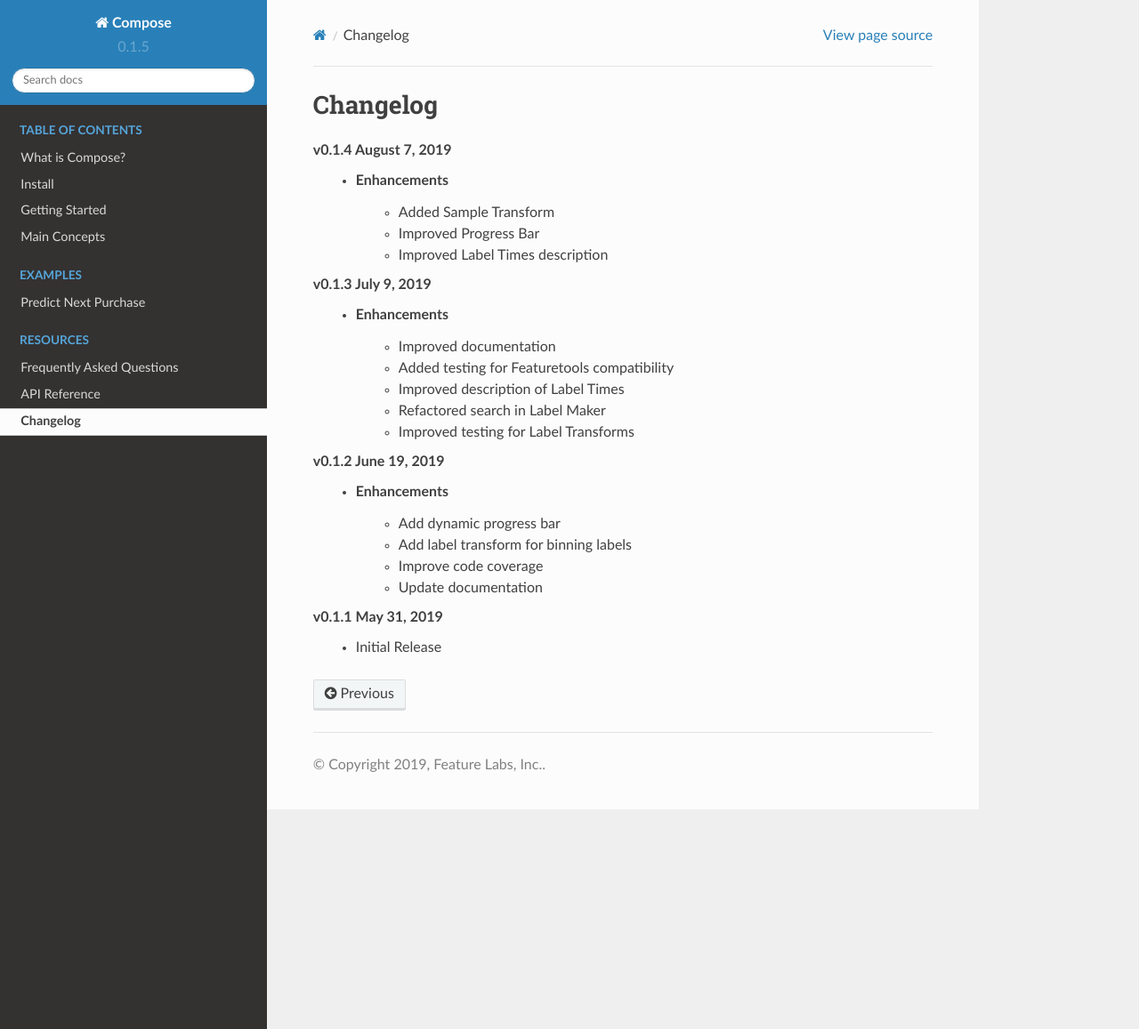
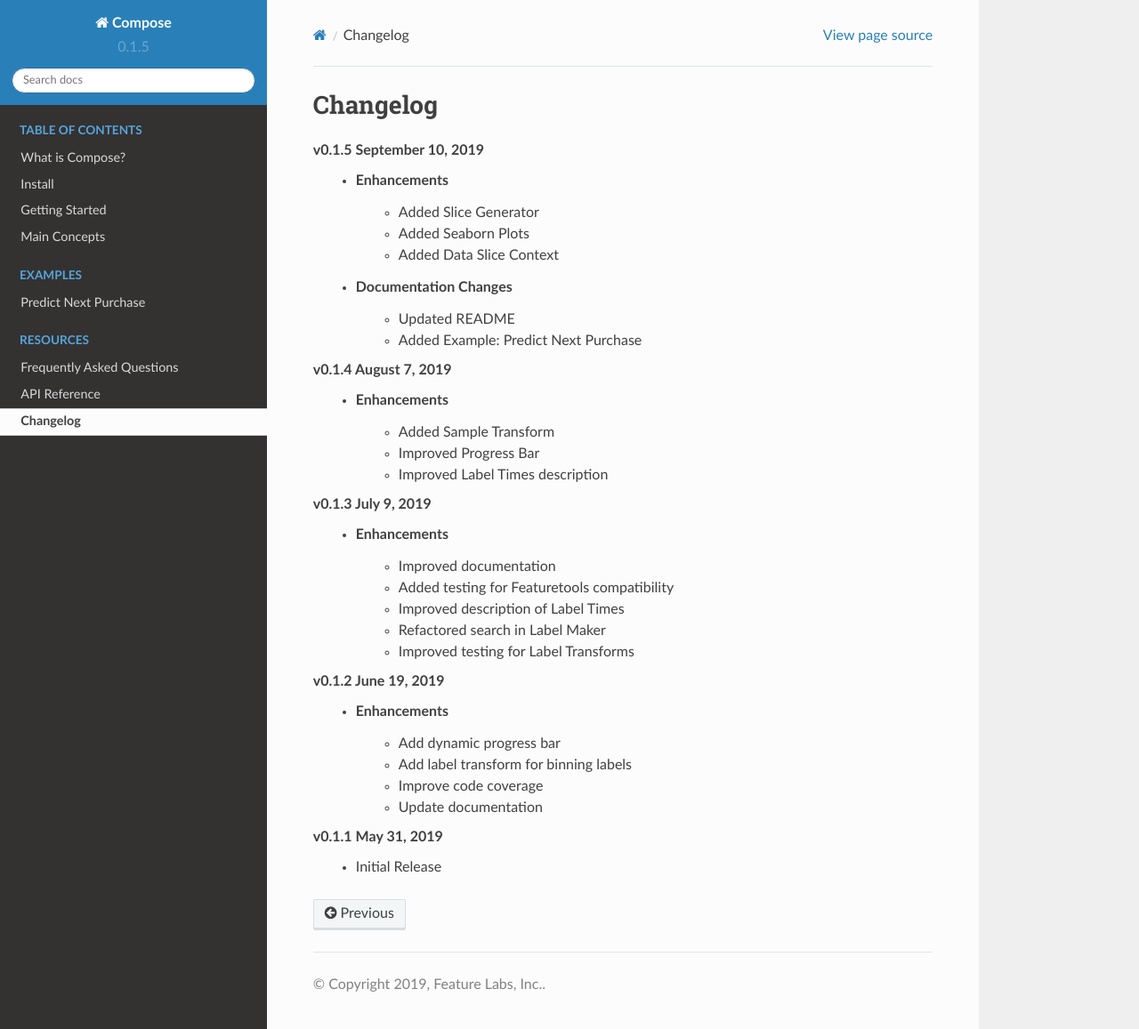
Before and after one commit to alteryx/compose, a Sphinx documentation site: the page built from docs/source/changelog.rst, in a window 1280 px wide and 1157 px high. Shown: the whole window at 89% size. Built offline with Sphinx 7.4.7 and the Read the Docs theme 2.0.0, drawn with Linux system fonts in a browser that asks for light colours; comment, search, counter and statistics services are not loaded.

Commit message:
update changelog

```diff
--- a/docs/source/changelog.rst
+++ b/docs/source/changelog.rst
@@ -1,6 +1,15 @@
 =========
 Changelog
 =========
+
+**v0.1.5** September 10, 2019
+    * Enhancements
+        * Added Slice Generator
+        * Added Seaborn Plots
+        * Added Data Slice Context
+    * Documentation Changes
+        * Updated README
+        * Added Example: Predict Next Purchase
 
 **v0.1.4** August 7, 2019
     * Enhancements
```
